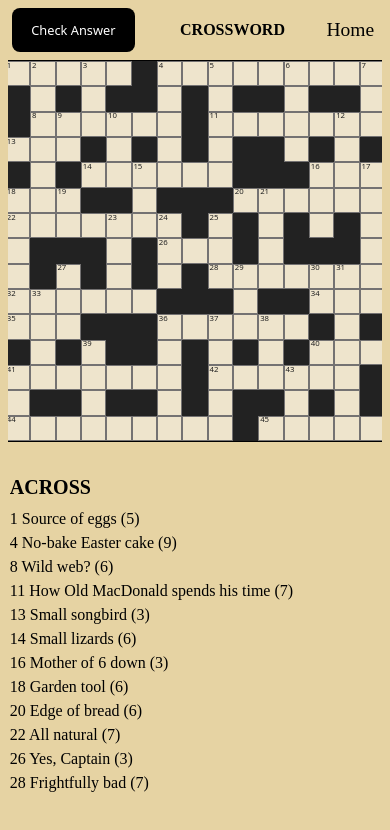
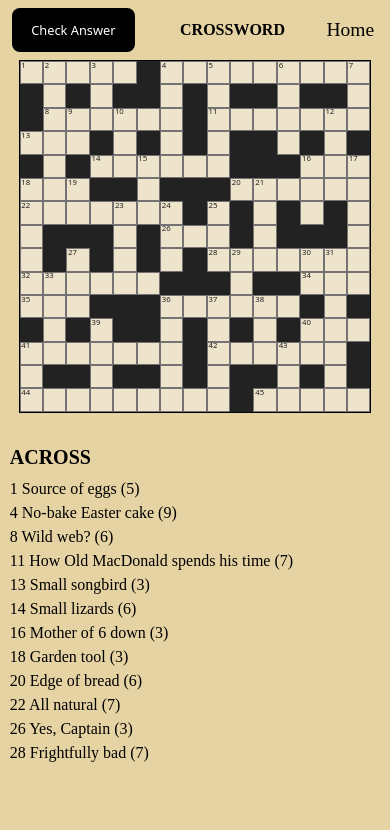
Before and after one commit to yorknouse/puzzles, a React (Vite) app: page /crossword in a window 390 px wide. Shown: the top 830 px of the page. Built offline with nearby package versions, Linux system fonts and the light colour scheme.

Commit message:
crossword font sizing and grid sizing alteration for mobile

```diff
--- a/src/App.css
+++ b/src/App.css
@@ -577,12 +577,12 @@ main,
   }
 
   .cell {
-    width: clamp(15px, 6.5vw, 45px);
-    height: clamp(15px, 6.5vw, 45px);
+    width: clamp(15px, 6vw, 45px);
+    height: clamp(15px, 6vw, 45px);
   }
 
   .cell input {
-    font-size: clamp(11px, 5vw, 20px);
+    font-size: clamp(6px, 3.5vw, 20px);
   }
 
   .cell-number {
--- a/src/Crossword Puzzle/Crosswords/puzzle2.json
+++ b/src/Crossword Puzzle/Crosswords/puzzle2.json
@@ -29,7 +29,7 @@
       { "number": 13, "clue": "Small songbird (3)" },
       { "number": 14, "clue": "Small lizards (6)"},
       { "number": 16, "clue": "Mother of 6 down (3)" },
-      { "number": 18, "clue": "Garden tool (6)" },
+      { "number": 18, "clue": "Garden tool (3)" },
       { "number": 20, "clue": "Edge of bread (6)" },
       { "number": 22, "clue": "All natural (7)" },
       { "number": 26, "clue": "Yes, Captain (3)" },
```
